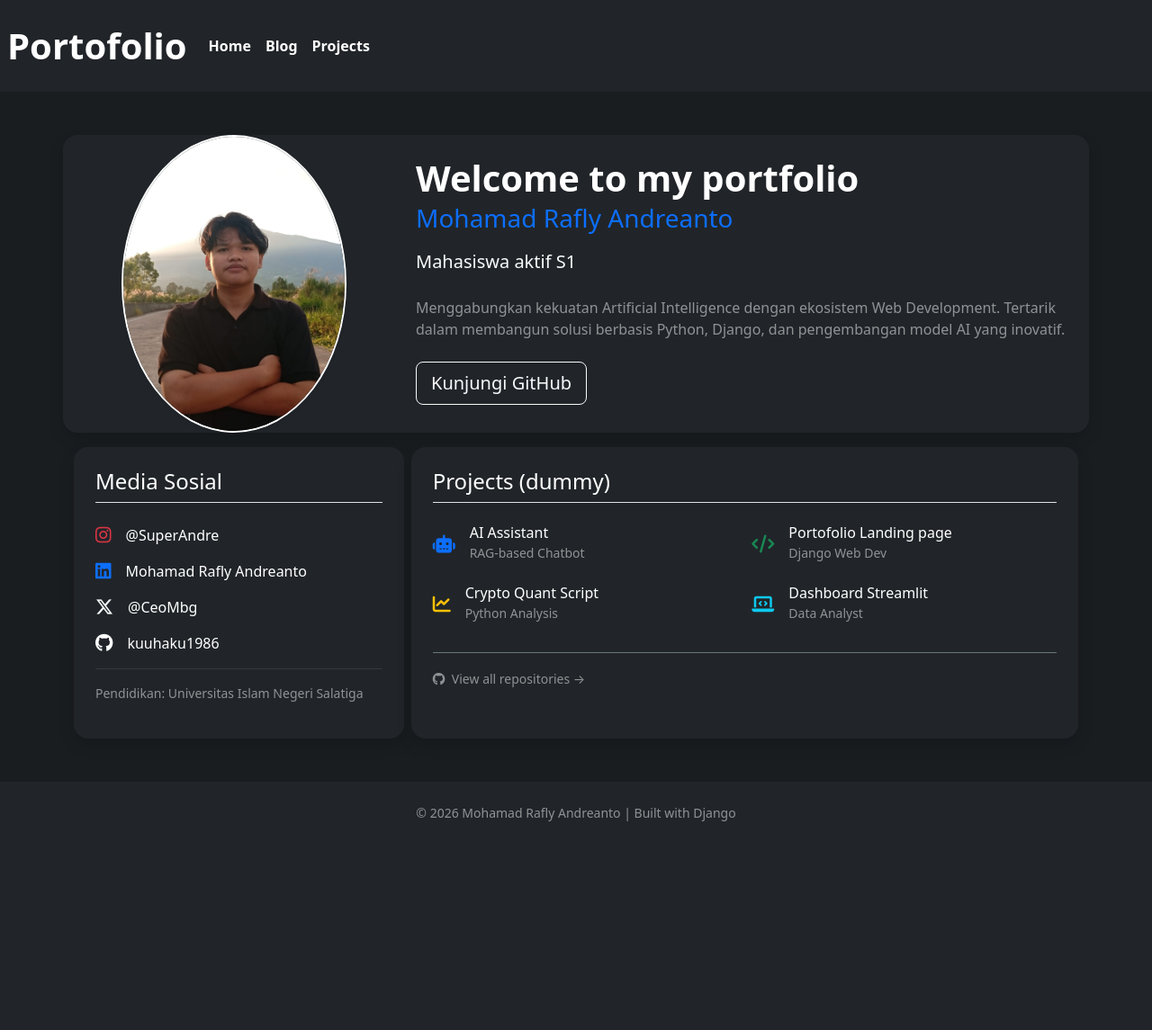
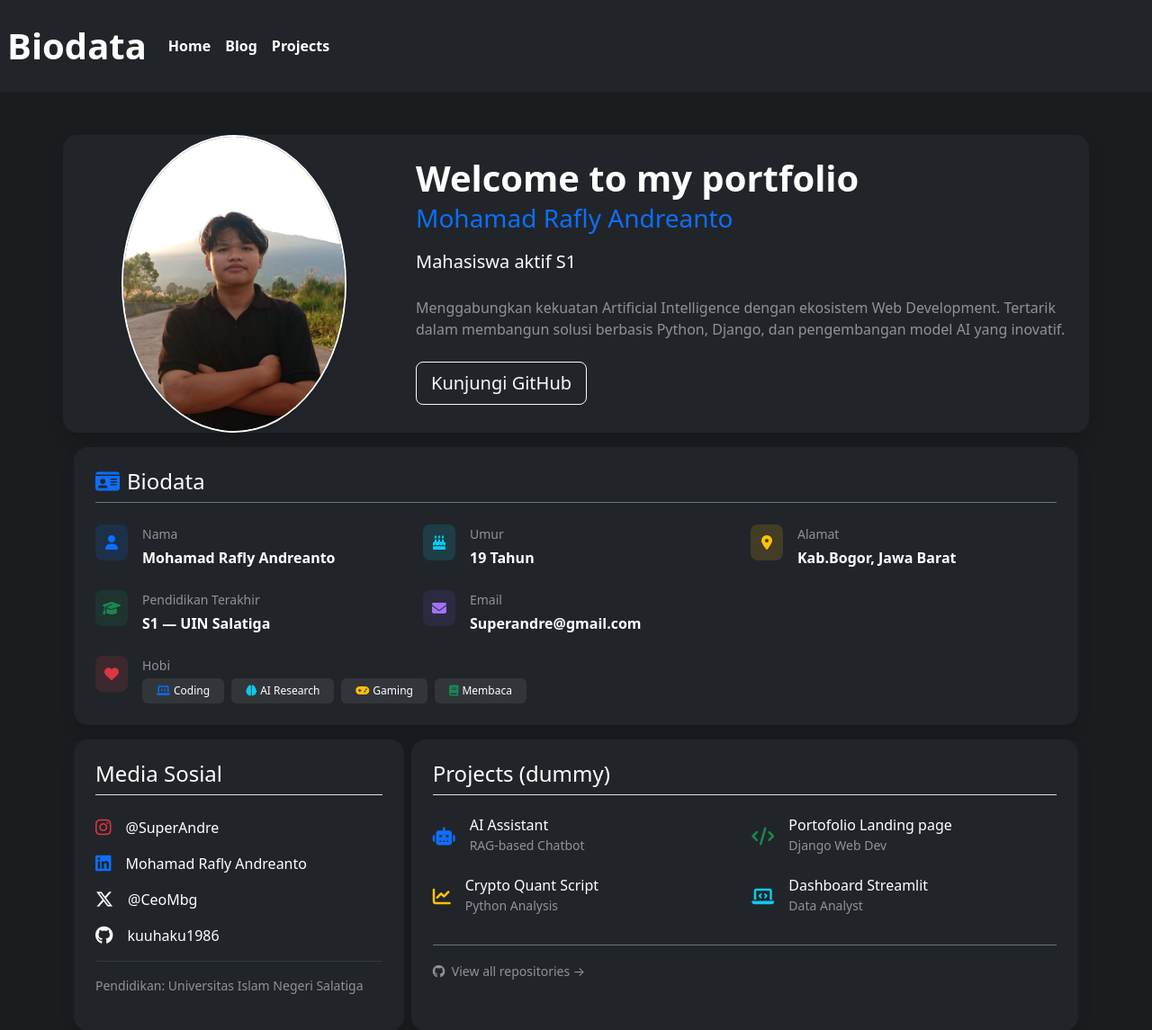
Before and after one commit to Yutaa19/biodata-andre, a Django app: page / in a window 1280 px wide. Shown: the top 1145 px of the page at 90% size. Before the commit the page ends 913 px from the top, so only its background shows below. Run offline with Django 5.2, Linux system fonts and the light colour scheme.

Commit message:
change index.html

```diff
--- a/templates/index.html
+++ b/templates/index.html
@@ -32,7 +32,7 @@ main {
     <!-- navbar -->
     <nav class="navbar navbar-expand-lg bg-dark">
   <div class="container-fluid mx-auto p-2">
-    <a class="navbar-brand fs-1 fw-bold text-white" href="#">Portofolio</a>
+    <a class="navbar-brand fs-1 fw-bold text-white" href="#">Biodata</a>
     <button class="navbar-toggler" type="button" data-bs-toggle="collapse" data-bs-target="#navbarNavAltMarkup" aria-controls="navbarNavAltMarkup" aria-expanded="false" aria-label="Toggle navigation">
       <span class="navbar-toggler-icon"></span>
     </button>
@@ -70,6 +70,108 @@ main {
                 </a>
             </div>
         </section>
+
+      <!-- biodata section -->
+      <section class="row mt-3">
+        <div class="col-12">
+          <div class="bg-dark p-4 rounded-4 shadow text-white">
+            <h2 class="h4 mb-4 border-bottom border-secondary pb-2">
+              <i class="fas fa-id-card text-primary me-2"></i>Biodata
+            </h2>
+            <div class="row g-4">
+
+              <div class="col-md-6 col-lg-4">
+                <div class="d-flex align-items-start gap-3">
+                  <div class="rounded-3 p-2" style="background-color: rgba(13,110,253,0.15);">
+                    <i class="fas fa-user fa-fw text-primary"></i>
+                  </div>
+                  <div>
+                    <small class="text-white-50 d-block mb-1">Nama</small>
+                    <span class="fw-semibold">Mohamad Rafly Andreanto</span>
+                  </div>
+                </div>
+              </div>
+
+              <div class="col-md-6 col-lg-4">
+                <div class="d-flex align-items-start gap-3">
+                  <div class="rounded-3 p-2" style="background-color: rgba(13,202,240,0.15);">
+                    <i class="fas fa-cake-candles fa-fw text-info"></i>
+                  </div>
+                  <div>
+                    <small class="text-white-50 d-block mb-1">Umur</small>
+                    <span class="fw-semibold">19 Tahun</span>
+                  </div>
+                </div>
+              </div>
+
+              <div class="col-md-6 col-lg-4">
+                <div class="d-flex align-items-start gap-3">
+                  <div class="rounded-3 p-2" style="background-color: rgba(255,193,7,0.15);">
+                    <i class="fas fa-location-dot fa-fw text-warning"></i>
+                  </div>
+                  <div>
+                    <small class="text-white-50 d-block mb-1">Alamat</small>
+                    <span class="fw-semibold">Kab.Bogor, Jawa Barat</span>
+                  </div>
+                </div>
+              </div>
+
+              <div class="col-md-6 col-lg-4">
+                <div class="d-flex align-items-start gap-3">
+                  <div class="rounded-3 p-2" style="background-color: rgba(25,135,84,0.15);">
+                    <i class="fas fa-graduation-cap fa-fw text-success"></i>
+                  </div>
+                  <div>
+                    <small class="text-white-50 d-block mb-1">Pendidikan Terakhir</small>
+                    <span class="fw-semibold">S1 — UIN Salatiga</span>
+                  </div>
+                </div>
+              </div>
+
+              <div class="col-md-6 col-lg-4">
+                <div class="d-flex align-items-start gap-3">
+                  <div class="rounded-3 p-2" style="background-color: rgba(111,66,193,0.15);">
+                    <i class="fas fa-envelope fa-fw text-purple" style="color: #a370f7;"></i>
+                  </div>
+                  <div>
+                    <small class="text-white-50 d-block mb-1">Email</small>
+                    <a href="mailto:Superandre@gmail.com" class="fw-semibold text-white text-decoration-none">
+                      Superandre@gmail.com
+                    </a>
+                  </div>
+                </div>
+              </div>
+
+              <div class="col-md-6 col-lg-8">
+                <div class="d-flex align-items-start gap-3">
+                  <div class="rounded-3 p-2" style="background-color: rgba(220,53,69,0.15);">
+                    <i class="fas fa-heart fa-fw text-danger"></i>
+                  </div>
+                  <div>
+                    <small class="text-white-50 d-block mb-1">Hobi</small>
+                    <div class="d-flex flex-wrap gap-2">
+                      <span class="badge fw-normal py-2 px-3" style="background-color: rgba(255,255,255,0.08);">
+                        <i class="fas fa-laptop-code me-1 text-primary"></i>Coding
+                      </span>
+                      <span class="badge fw-normal py-2 px-3" style="background-color: rgba(255,255,255,0.08);">
+                        <i class="fas fa-brain me-1 text-info"></i>AI Research
+                      </span>
+                      <span class="badge fw-normal py-2 px-3" style="background-color: rgba(255,255,255,0.08);">
+                        <i class="fas fa-gamepad me-1 text-warning"></i>Gaming
+                      </span>
+                      <span class="badge fw-normal py-2 px-3" style="background-color: rgba(255,255,255,0.08);">
+                        <i class="fas fa-book me-1 text-success"></i>Membaca
+                      </span>
+                    </div>
+                  </div>
+                </div>
+              </div>
+
+            </div>
+          </div>
+        </div>
+      </section>
+      <!-- biodata section end -->
 
       <section class="row g-2 mt-2">
     <div class="col-md-4"> <div class="bg-dark p-4 rounded-4 shadow text-white h-100">
```
